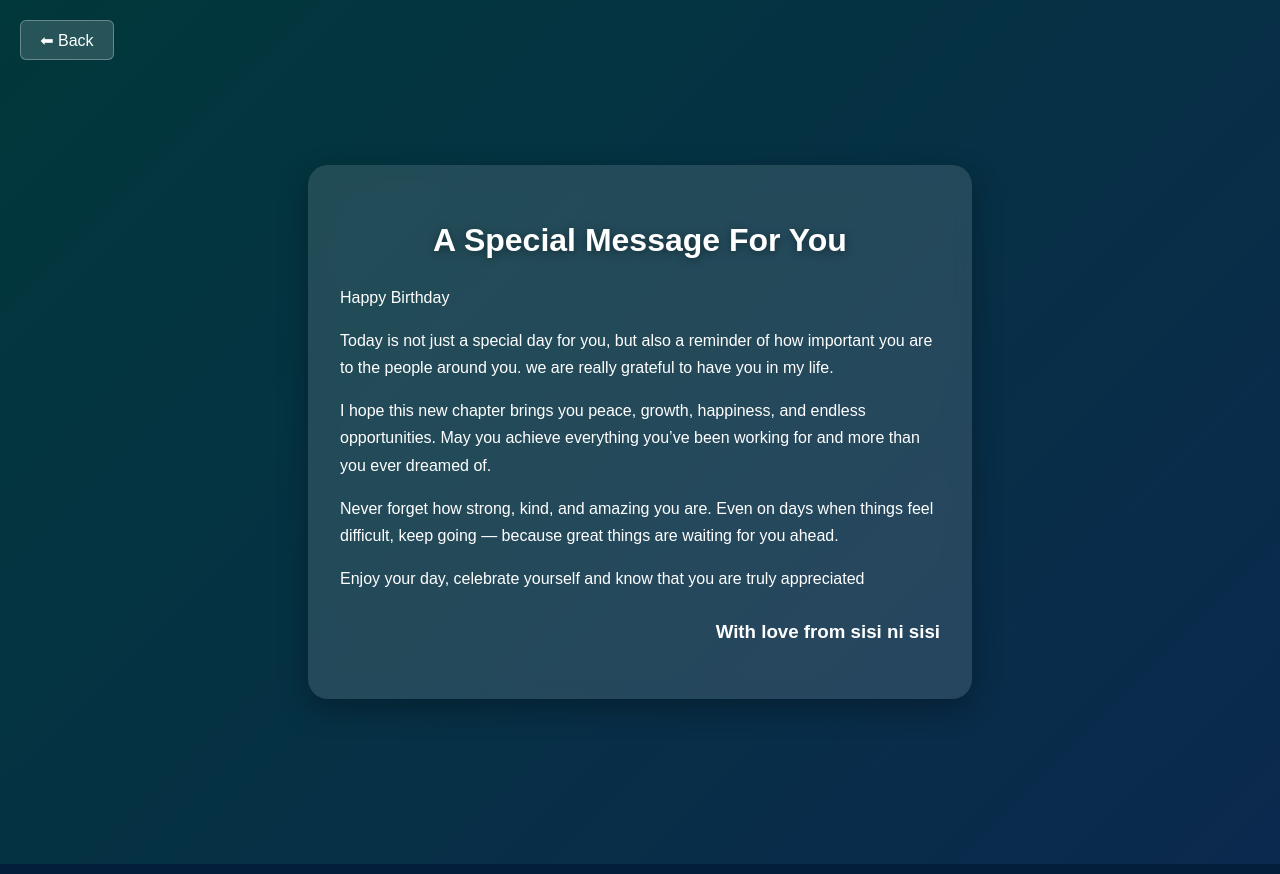
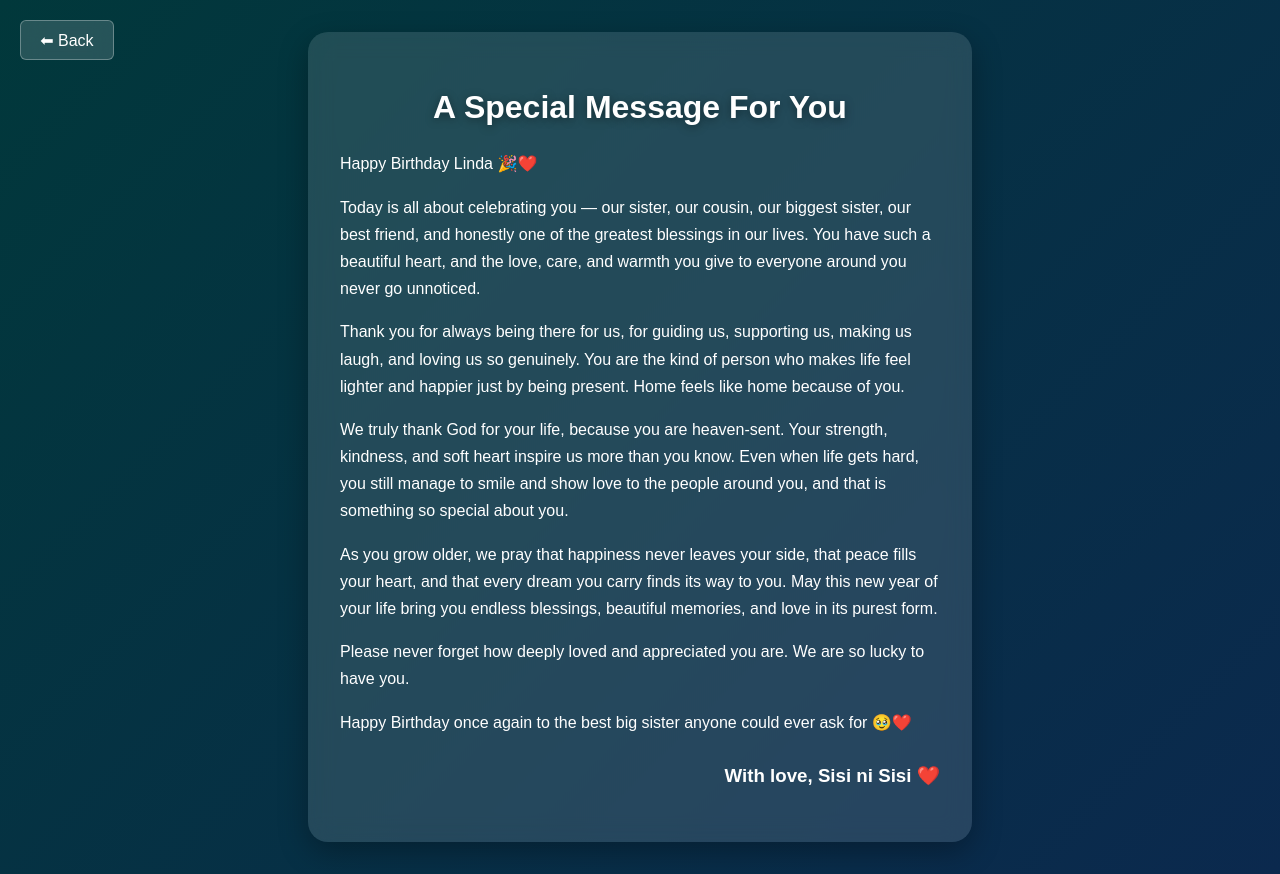
Before and after one commit to fredmallin/birthday, a React (Vite) app in the folder my-app/: page /message in a window 1280 px wide. Built offline with nearby package versions, Linux system fonts and the light colour scheme.

Commit message:
initialize my project

```diff
--- a/my-app/src/pages/MessagePage.jsx
+++ b/my-app/src/pages/MessagePage.jsx
@@ -11,33 +11,35 @@ function MessagePage() {
         <h2> A Special Message For You</h2>
 
         <p>
-          Happy Birthday
+           Happy Birthday Linda 🎉❤️
         </p>
 
         <p>
-          Today is not just a special day for you, but also a reminder of how
-          important you are to the people around you. we are really grateful to
-          have you in my life.
+          Today is all about celebrating you — our sister, our cousin, our biggest sister, our best friend, and honestly one of the greatest blessings in our lives. You have such a beautiful heart, and the love, care, and warmth you give to everyone around you never go unnoticed.
         </p>
 
         <p>
-          I hope this new chapter brings you peace, growth, happiness, and
-          endless opportunities. May you achieve everything you’ve been
-          working for and more than you ever dreamed of.
+         Thank you for always being there for us, for guiding us, supporting us, making us laugh, and loving us so genuinely. You are the kind of person who makes life feel lighter and happier just by being present. Home feels like home because of you.
         </p>
 
         <p>
-          Never forget how strong, kind, and amazing you are. Even on days
-          when things feel difficult, keep going — because great things are
-          waiting for you ahead.
+         We truly thank God for your life, because you are heaven-sent. Your strength, kindness, and soft heart inspire us more than you know. Even when life gets hard, you still manage to smile and show love to the people around you, and that is something so special about you.
         </p>
 
         <p>
-          Enjoy your day, celebrate yourself and know that you are truly
-          appreciated
+          As you grow older, we pray that happiness never leaves your side, that peace fills your heart, and that every dream you carry finds its way to you. May this new year of your life bring you endless blessings, beautiful memories, and love in its purest form.
+        </p>
+        <p>
+          Please never forget how deeply loved and appreciated you are. We are so lucky to have you.
         </p>
 
-        <h3>With love from sisi ni sisi </h3>
+        <p>
+          Happy Birthday once again to the best big sister anyone could ever ask for 🥹❤️
+
+        </p>
+
+        <h3>With love,
+Sisi ni Sisi ❤️ </h3>
       </div>
     </div>
   );
```
